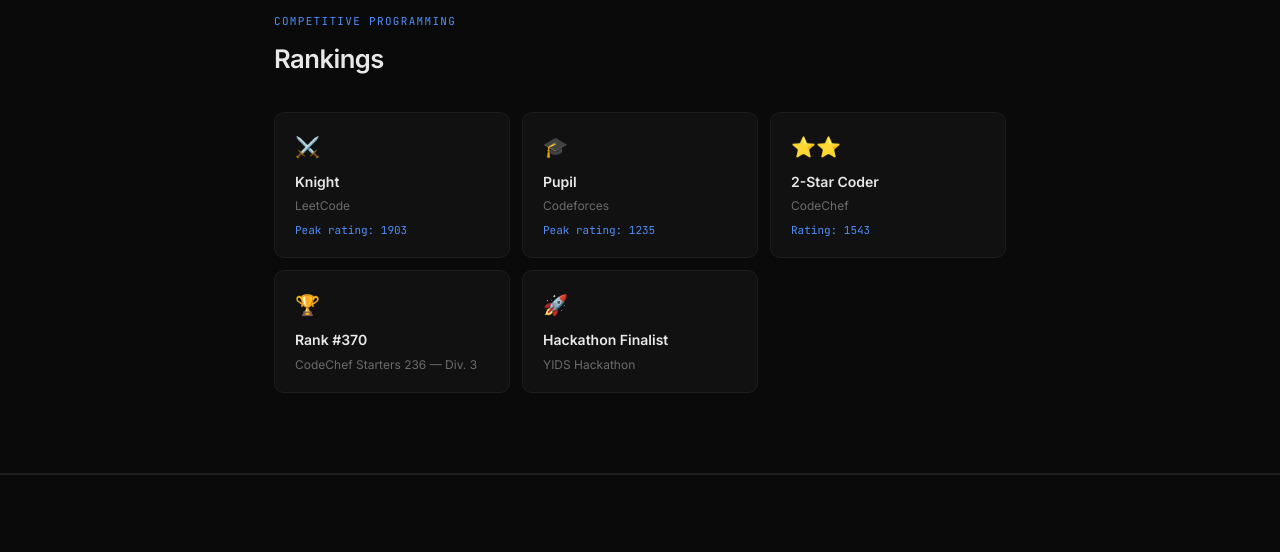
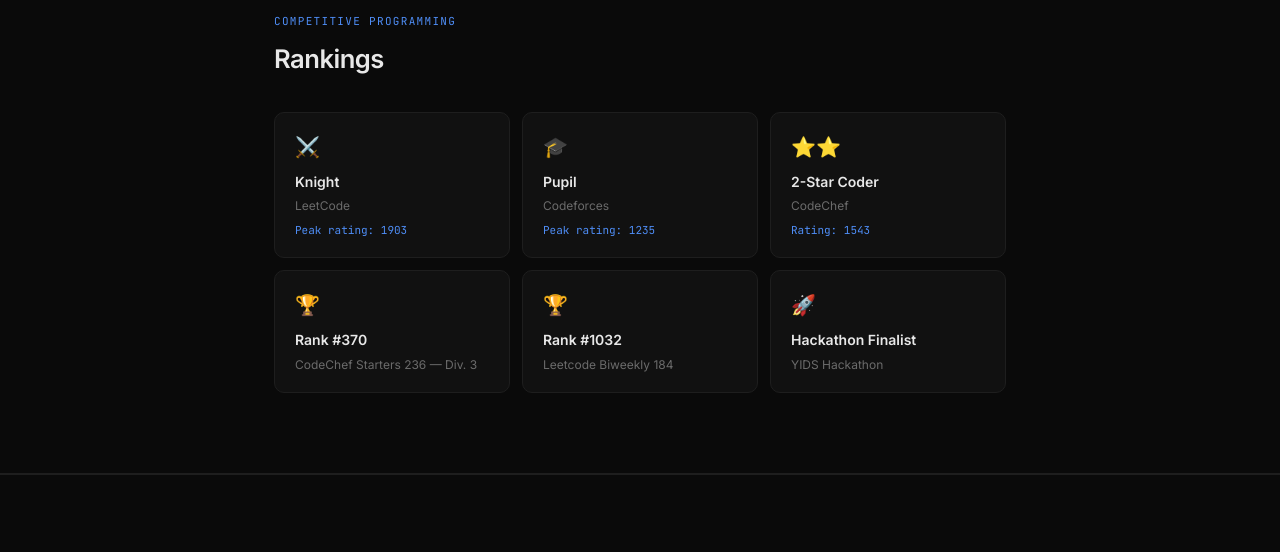
Before and after one commit to GautamLodha/portfolio, a plain HTML site: page index.html in a window 1280 px wide. Shown: the part 3081-3633 px from the top of the page. Drawn offline with Linux system fonts and the light colour scheme.

Commit message:
update the portfolio

```diff
--- a/index.html
+++ b/index.html
@@ -401,6 +401,11 @@
         <div class="achieve-sub">CodeChef Starters 236 — Div. 3</div>
       </div>
       <div class="achieve-card">
+        <div class="achieve-icon">🏆</div>
+        <div class="achieve-title">Rank #1032</div>
+        <div class="achieve-sub">Leetcode Biweekly 184</div>
+      </div>
+      <div class="achieve-card">
         <div class="achieve-icon">🚀</div>
         <div class="achieve-title">Hackathon Finalist</div>
         <div class="achieve-sub">YIDS Hackathon</div>
```
